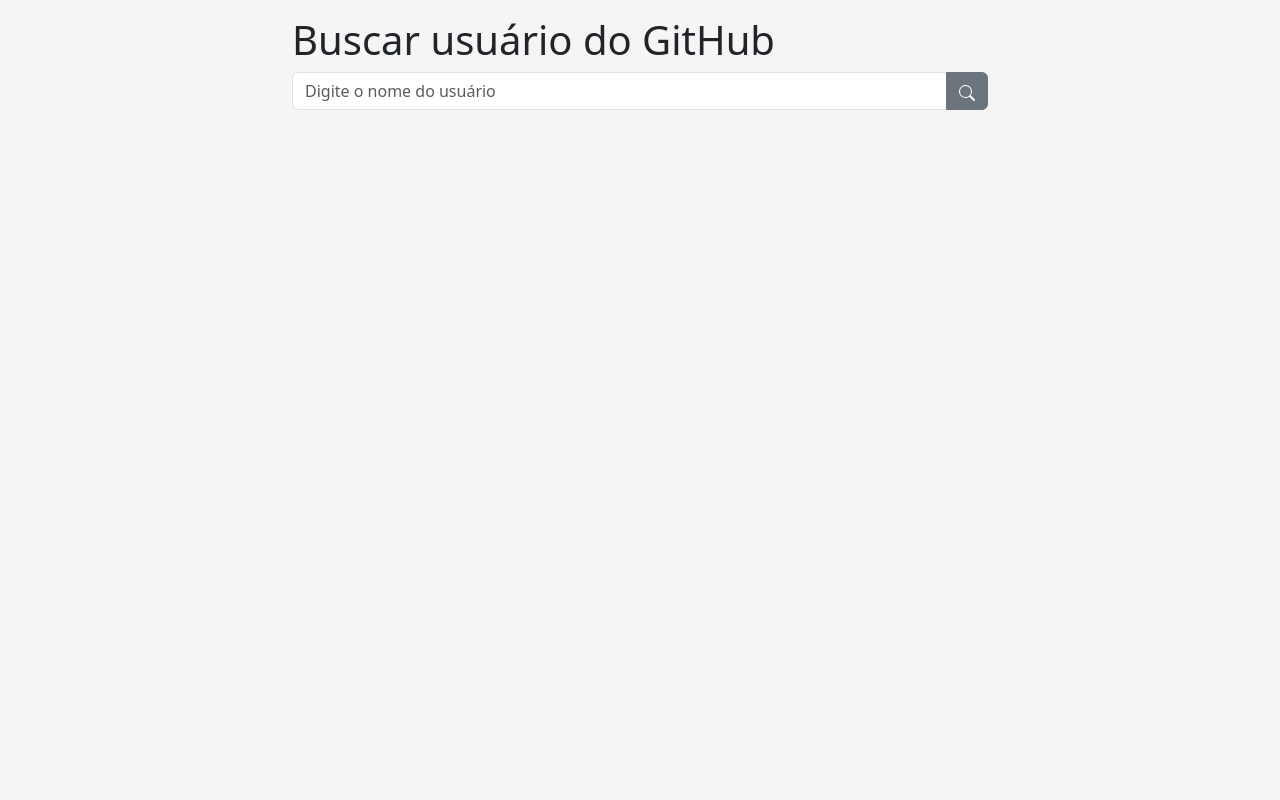
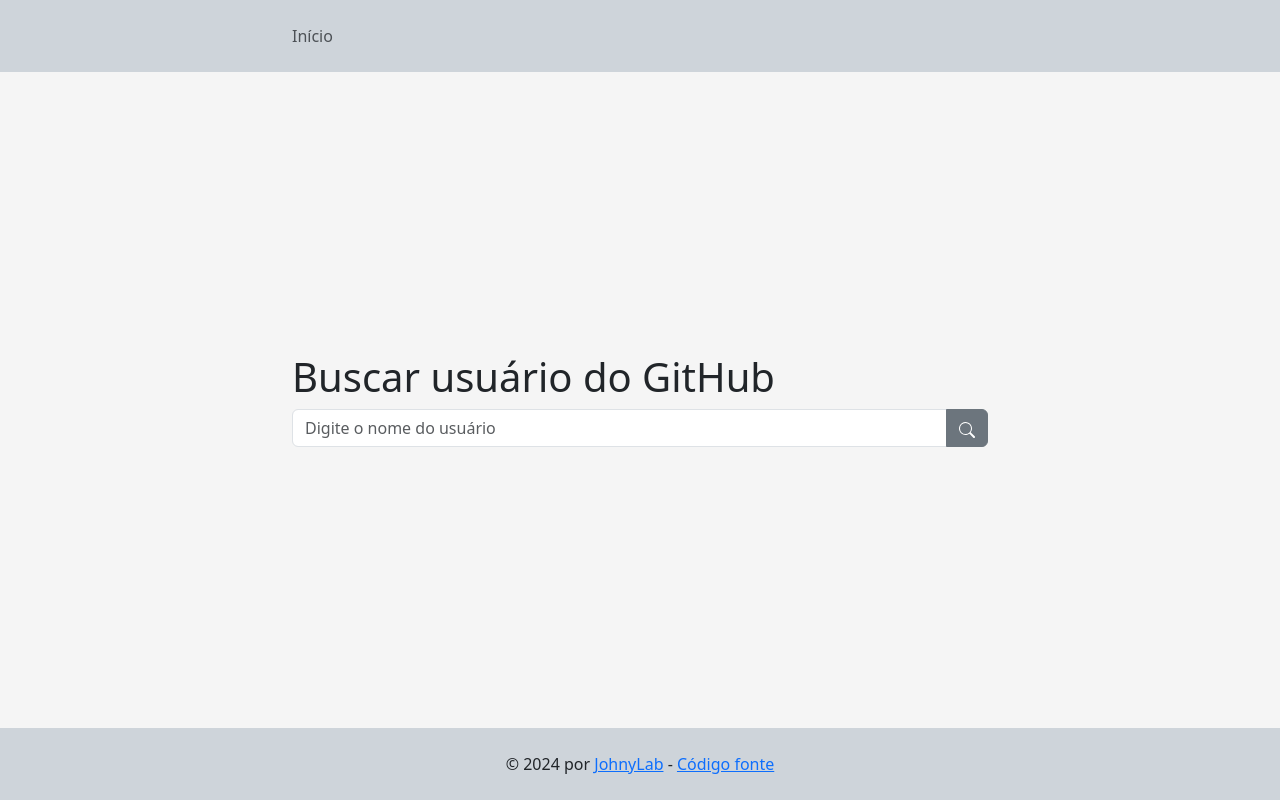
Before and after one commit to Johnylab/desafio-tecnico-api-github, a React (Vite) app: page / in a window 1280 px wide. Built offline with nearby package versions, Linux system fonts and the light colour scheme.

Commit message:
main app layout structure, centered in the first access

```diff
--- a/src/Layout.tsx
+++ b/src/Layout.tsx
@@ -1,12 +1,15 @@
 import { Outlet } from 'react-router-dom';
+import AppContainer from './components/AppContainer';
+import AppFooter from './components/AppFooter';
 import AppHeader from './components/AppHeader';
 
 function Layout() {
   return (
-    <>
+    <AppContainer>
       <AppHeader />
       <Outlet />
-    </>
+      <AppFooter />
+    </AppContainer>
   );
 }
 
--- /dev/null
+++ b/src/components/AppContainer.tsx
@@ -0,0 +1,8 @@
+import { ReactNode } from 'react';
+import { Stack } from 'react-bootstrap';
+
+function AppContainer({ children }: { children: ReactNode }) {
+  return <Stack className="min-vh-100">{children}</Stack>;
+}
+
+export default AppContainer;
--- /dev/null
+++ b/src/components/AppFooter.tsx
@@ -0,0 +1,19 @@
+function AppFooter() {
+  return (
+    <footer className="text-center bg-dark-subtle p-4">
+      &copy; 2024 por{' '}
+      <a href="https://johnylab.com.br" target="_blank">
+        JohnyLab
+      </a>
+      {' - '}
+      <a
+        href="https://github.com/Johnylab/desafio-tecnico-api-github"
+        target="_blank"
+      >
+        Código fonte
+      </a>
+    </footer>
+  );
+}
+
+export default AppFooter;
--- a/src/components/AppHeader.tsx
+++ b/src/components/AppHeader.tsx
@@ -27,18 +27,19 @@
   }, [reponame, userData.repos]);
 
   return (
-    <Container as="header">
-      <Breadcrumb>
-        {username && (
+    <header className="bg-dark-subtle p-4">
+      <Container>
+        <Breadcrumb listProps={{ className: 'm-0' }}>
+          {username ? (
             <Breadcrumb.Item>
               <Link to="/">Início</Link>
             </Breadcrumb.Item>
+          ) : (
+            <Breadcrumb.Item active>Início</Breadcrumb.Item>
           )}
-
           {username && !reponame && (
             <Breadcrumb.Item active>{userLabel}</Breadcrumb.Item>
           )}
-
           {reponame && (
             <>
               <Breadcrumb.Item>
@@ -49,6 +50,7 @@
           )}
         </Breadcrumb>
       </Container>
+    </header>
   );
 }
 
--- a/src/screens/HomeScreen.tsx
+++ b/src/screens/HomeScreen.tsx
@@ -29,11 +29,11 @@
   }
 
   return (
-    <>
+    <div className="my-auto">
       <SearchForm onSubmit={onSearch} isLoading={isLoading} />
       <SearchResult data={searchResult} isLoading={isLoading} />
       <SearchHistory items={searchHistory} />
-    </>
+    </div>
   );
 }
 
```
Lines whose indentation alone changed are shown as unchanged.
